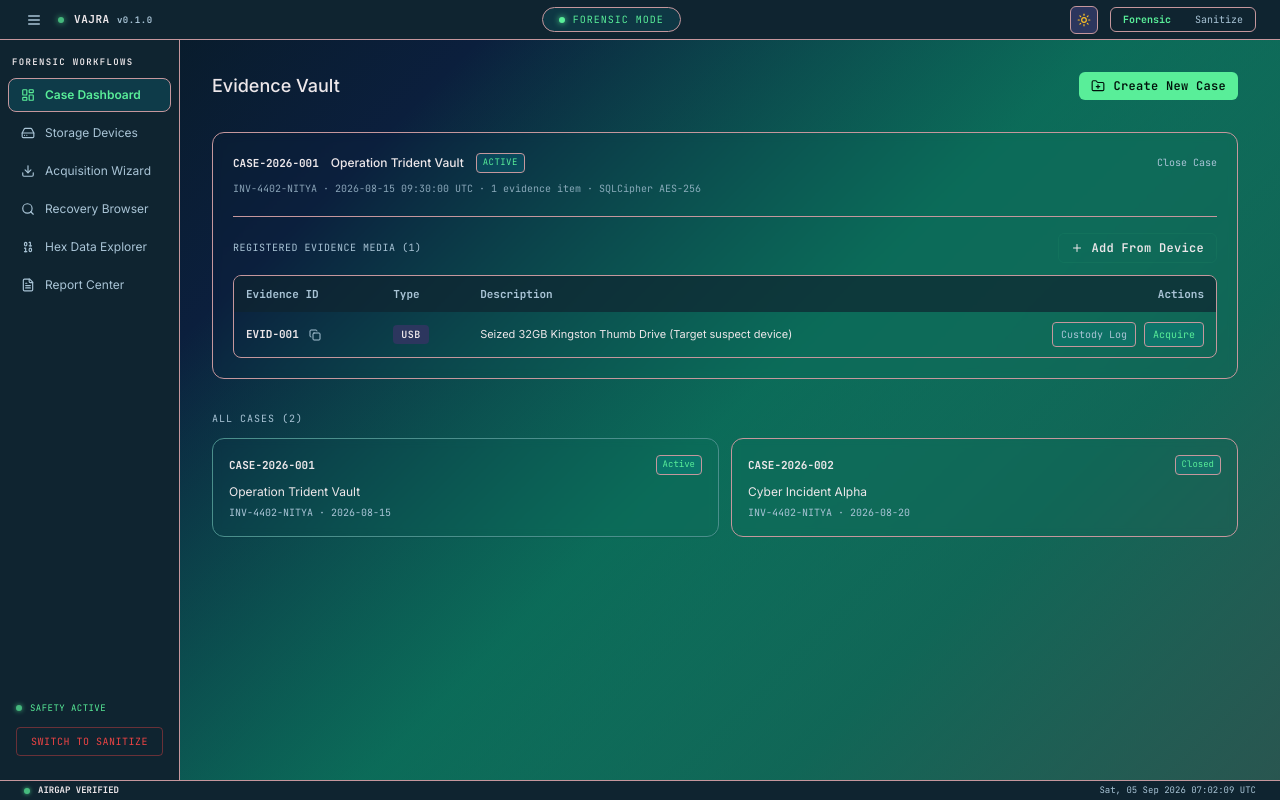
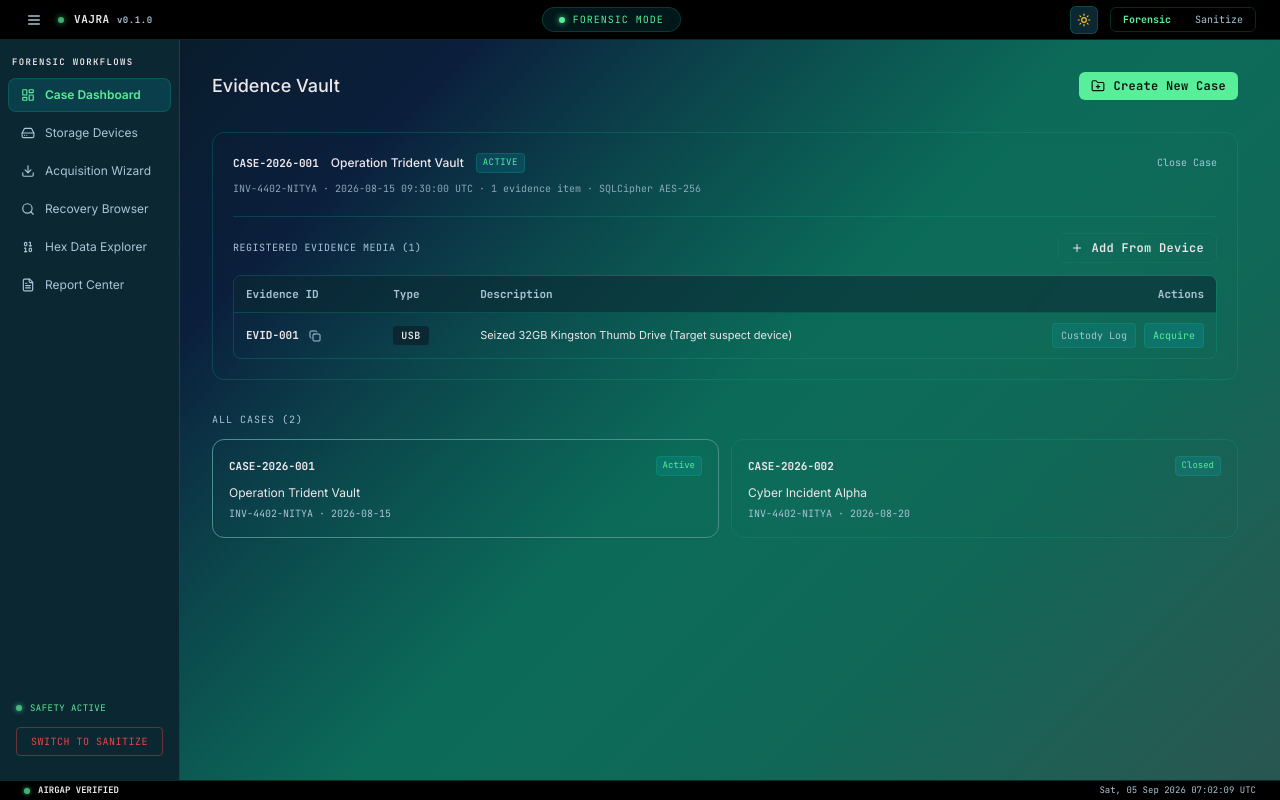
Before and after one commit to syedzahidsaleem/vajra-forensics-platform, a React (Vite) app in the folder ui/: page / in a window 1280 px wide. Built offline with nearby package versions, Linux system fonts and the light colour scheme.

Commit message:
feat(theme): darken sanitize ombre gradient, eliminate navy info boxes across screens, set dark navbars to black

```diff
--- a/ui/src/components/layout/Sidebar.tsx
+++ b/ui/src/components/layout/Sidebar.tsx
@@ -46,8 +46,8 @@ export const Sidebar: React.FC = () => {
     <aside
       className={`w-[180px] h-full flex flex-col py-4 select-none shrink-0 z-30 ${
         isForensic
-          ? 'bg-[var(--forensic-navbar-bg)] border-r border-[var(--forensic-border)]'
-          : 'bg-[var(--sanitize-navbar-bg)] border-r border-[var(--sanitize-border)]'
+          ? 'bg-[var(--surface)] border-r border-[var(--forensic-border)]'
+          : 'bg-[var(--surface)] border-r border-[var(--sanitize-border)]'
       }`}
     >
       {/* Section label — Static Text Label */}
@@ -59,8 +59,8 @@ export const Sidebar: React.FC = () => {
         {isForensic ? 'Forensic Workflows' : 'Destructive Workflows'}
       </div>
 
-      {/* Nav links — Flat Button Style */}
-      <nav className="space-y-1 px-2">
+      {/* Navigation items */}
+      <nav className="flex-1 space-y-1 px-2">
         {currentNav.map((item) => {
           const isActive = activeScreen === item.id;
           return (
@@ -75,8 +75,8 @@ export const Sidebar: React.FC = () => {
                       ? 'bg-[rgba(13,184,211,0.15)] text-[var(--forensic-accent)] font-semibold border border-[var(--forensic-border)]'
                       : 'bg-[rgba(255,59,59,0.15)] text-[var(--sanitize-accent)] font-semibold border border-[var(--sanitize-border)]'
                     : isForensic
-                    ? 'text-[var(--forensic-text-secondary)] hover:bg-[rgba(15,36,48,0.5)] hover:text-[var(--forensic-text-primary)] border border-transparent'
-                    : 'text-[var(--sanitize-text-secondary)] hover:bg-[rgba(60,6,8,0.4)] hover:text-[var(--sanitize-text-primary)] border border-transparent'
+                    ? 'text-[var(--forensic-text-secondary)] hover:bg-[var(--border)]/20 hover:text-[var(--forensic-text-primary)] border border-transparent'
+                    : 'text-[var(--sanitize-text-secondary)] hover:bg-[var(--border)]/20 hover:text-[var(--sanitize-text-primary)] border border-transparent'
                 }
               `}
             >
--- a/ui/src/components/storage-map/StorageMap.tsx
+++ b/ui/src/components/storage-map/StorageMap.tsx
@@ -98,7 +98,7 @@ export const StorageMap: React.FC<StorageMapProps> = ({
         let status = isAllocated ? 'allocated' : 'unallocated';
         let colorClass = isAllocated
           ? 'bg-[rgba(13,184,211,0.35)] border-[rgba(13,184,211,0.5)] hover:border-[#0DB8D3]'
-          : 'bg-[rgba(15,36,48,0.7)] border-[rgba(13,184,211,0.15)] hover:border-[rgba(13,184,211,0.4)]';
+          : 'bg-[var(--surface)]/50 border-[var(--border)]/30 hover:border-[var(--primary)]/50';
 
         if (isBadSector) {
           status = 'bad_sector';
@@ -178,7 +178,7 @@ export const StorageMap: React.FC<StorageMapProps> = ({
                 <span>Allocated</span>
               </div>
               <div className="flex items-center gap-1 text-[var(--forensic-text-secondary)]">
-                <span className="w-2.5 h-2.5 rounded-sm bg-[rgba(15,36,48,0.7)] border border-[rgba(13,184,211,0.2)] inline-block" />
+                <span className="w-2.5 h-2.5 rounded-sm bg-[var(--surface)]/50 border border-[var(--border)]/30 inline-block" />
                 <span>Unallocated Slack</span>
               </div>
               <div className="flex items-center gap-1 text-[var(--forensic-text-secondary)]">
@@ -214,7 +214,10 @@ export const StorageMap: React.FC<StorageMapProps> = ({
       {isExpanded && (
         <>
           {/* Grid Canvas */}
-          <div className="grid grid-cols-16 sm:grid-cols-32 gap-1 p-2 rounded-lg bg-[var(--bg)]/40 border border-[var(--border)]/20 mb-2">
+          <div
+            style={{ background: 'color-mix(in srgb, var(--surface) 40%, transparent)' }}
+            className="grid grid-cols-16 sm:grid-cols-32 gap-1 p-2 rounded-lg border border-[var(--border)]/20 mb-2"
+          >
             {segments.map((seg) => (
               <button
                 key={seg.index}
--- a/ui/src/globals.css
+++ b/ui/src/globals.css
@@ -1,11 +1,11 @@
 :root {
   /* Sanitize mode — dark theme (muted deep maroon palette) */
-  --sanitize-bg-dark: #2A0D12;
-  --sanitize-surface-dark: #3D171E;
+  --sanitize-bg-dark: #0D0304;
+  --sanitize-surface-dark: #1E070B;
   --sanitize-text-dark: #F5E9E2;
-  --sanitize-primary-dark: #A83B45;
+  --sanitize-primary-dark: #A8283A;
   --sanitize-primary-hover-dark: #8F2E38;
-  --sanitize-border-dark: #E3B5A4;
+  --sanitize-border-dark: rgba(239, 68, 68, 0.25);
   --sanitize-primary-text-dark: #FF6B7A;
 
   /* Sanitize mode — light theme (muted maroon family) */
@@ -17,13 +17,13 @@
   --sanitize-border-light: #E3B5A4;
   --sanitize-primary-text-light: #80222B;  /* darker maroon, readable on light bg */
 
-  /* Forensic mode — dark theme (from provided palette) */
-  --forensic-bg-dark: #2B193D;
-  --forensic-surface-dark: #2C365E;
+  /* Forensic mode — dark theme (teal-tinted palette matching ombre gradient) */
+  --forensic-bg-dark: #071a20;
+  --forensic-surface-dark: #0b2832;
   --forensic-text-dark: #EDE7EA;
   --forensic-primary-dark: #4B8F8C;
   --forensic-primary-hover-dark: #5FA8A4;
-  --forensic-border-dark: #C5979D;
+  --forensic-border-dark: rgba(15, 174, 135, 0.25);
   --forensic-primary-text-dark: #59EE99;   /* bright teal/green on dark bg */
 
   /* Forensic mode — light theme (derived tint, same hue family) */
@@ -53,28 +53,31 @@
   --sanitize-text-mono: var(--sanitize-text-dark);
   --sanitize-accent: var(--sanitize-primary-text-dark);
   --sanitize-border: var(--sanitize-border-dark);
-  --sanitize-navbar-bg: #120202;
+  --sanitize-navbar-bg: #000000;
   --sanitize-bg-gradient: linear-gradient(
     135deg,
-    #150609 0%,
-    #2A0D12 25%,
-    #5A1E28 55%,
-    #8F2E38 75%,
+    #0D0304 0%,
+    #1F070B 20%,
+    #4A0F16 45%,
+    #7A1620 65%,
+    #A8283A 85%,
     #C4707A 100%
   );
   --sanitize-page-bg: linear-gradient(
     135deg,
-    rgba(21, 6, 9, 0.25) 0%,
-    rgba(42, 13, 18, 0.3) 25%,
-    rgba(21, 6, 9, 0.45) 55%,
-    rgba(21, 6, 9, 0.6) 75%,
-    rgba(21, 6, 9, 0.7) 100%
+    rgba(13, 3, 4, 0.2) 0%,
+    rgba(31, 7, 11, 0.25) 20%,
+    rgba(13, 3, 4, 0.4) 45%,
+    rgba(13, 3, 4, 0.55) 65%,
+    rgba(13, 3, 4, 0.65) 85%,
+    rgba(13, 3, 4, 0.72) 100%
   ), linear-gradient(
     135deg,
-    #150609 0%,
-    #2A0D12 25%,
-    #5A1E28 55%,
-    #8F2E38 75%,
+    #0D0304 0%,
+    #1F070B 20%,
+    #4A0F16 45%,
+    #7A1620 65%,
+    #A8283A 85%,
     #C4707A 100%
   );
 }
@@ -115,7 +118,7 @@
   --forensic-text-mono: var(--forensic-text-dark);
   --forensic-accent: var(--forensic-primary-text-dark);
   --forensic-border: var(--forensic-border-dark);
-  --forensic-navbar-bg: #0F2430;
+  --forensic-navbar-bg: #000000;
   --forensic-bg-gradient: linear-gradient(
     135deg,
     #071a20 0%,
@@ -170,7 +173,7 @@
   --primary-hover: var(--forensic-primary-hover-dark);
   --border: var(--forensic-border-dark);
   --primary-text: var(--forensic-primary-text-dark);
-  --forensic-navbar-bg: #0F2430;
+  --forensic-navbar-bg: #000000;
   --forensic-bg-gradient: linear-gradient(
     135deg,
     #071a20 0%,
--- a/ui/src/screens/CaseDashboard.tsx
+++ b/ui/src/screens/CaseDashboard.tsx
@@ -175,7 +175,10 @@ export const CaseDashboard: React.FC = () => {
           {evidenceList.length > 0 ? (
             <div className="overflow-hidden rounded-lg border border-[var(--forensic-border)]">
               <table className="w-full text-left text-[11px] font-mono">
-                <thead className="bg-[rgba(15,36,48,0.7)] text-[var(--forensic-text-secondary)]">
+                <thead
+                  style={{ background: 'color-mix(in srgb, var(--surface) 60%, transparent)' }}
+                  className="text-[var(--forensic-text-secondary)] border-b border-[var(--forensic-border)]"
+                >
                   <tr>
                     <th className="py-2.5 px-3">Evidence ID</th>
                     <th className="py-2.5 px-3">Type</th>
@@ -389,7 +392,10 @@ export const CaseDashboard: React.FC = () => {
               </button>
             </div>
 
-            <div className="p-3 bg-[var(--bg)]/50 rounded-lg space-y-1 text-[10px] text-[var(--text)]/70">
+            <div
+              style={{ background: 'color-mix(in srgb, var(--surface) 50%, transparent)', border: '1px solid var(--border)' }}
+              className="p-3 rounded-lg space-y-1 text-[10px] text-[var(--text)]/70"
+            >
               <div><span className="text-[var(--text)]/50">Source:</span> {selectedEvidenceForCustody.source_path}</div>
               <div><span className="text-[var(--text)]/50">Custody Holder:</span> <span className="text-[var(--primary-text)] font-semibold">{selectedEvidenceForCustody.custody_holder || 'INV-4402-NITYA'}</span></div>
               <div className="truncate"><span className="text-[var(--text)]/50">SHA-256:</span> {selectedEvidenceForCustody.sha256_hash}</div>
@@ -400,7 +406,11 @@ export const CaseDashboard: React.FC = () => {
             ) : custodyHistory.length > 0 ? (
               <div className="space-y-2 max-h-64 overflow-y-auto pr-1">
                 {custodyHistory.map((ev: CustodyEvent, i: number) => (
-                  <div key={i} className="p-3 bg-[var(--bg)]/40 rounded-lg border border-[var(--border)]/20 space-y-1">
+                  <div
+                    key={i}
+                    style={{ background: 'color-mix(in srgb, var(--surface) 40%, transparent)', border: '1px solid var(--border)' }}
+                    className="p-3 rounded-lg space-y-1"
+                  >
                     <div className="flex items-center justify-between">
                       <span className="px-1.5 py-0.5 rounded bg-[var(--primary-text)]/10 text-[var(--primary-text)] text-[9px] font-bold">
                         {ev.event_type}
--- a/ui/src/screens/HexExplorer.tsx
+++ b/ui/src/screens/HexExplorer.tsx
@@ -259,7 +259,10 @@ export const HexExplorer: React.FC = () => {
         {/* 16-Byte Hex Virtualized Table (Hero Viewport) */}
         <div className="xl:col-span-3 rounded-xl border border-[var(--border)]/30 bg-[var(--surface)] shadow-md overflow-hidden flex flex-col font-mono text-xs">
           {/* Integrated Fragment Provenance Overlay Strip */}
-          <div className="px-4 py-2.5 bg-[var(--bg)]/40 border-b border-[var(--border)]/20 flex flex-wrap items-center justify-between gap-3 text-xs font-mono">
+          <div
+            className="px-4 py-2.5 border-b border-[var(--border)]/20 flex flex-wrap items-center justify-between gap-3 text-xs font-mono"
+            style={{ background: 'color-mix(in srgb, var(--surface) 60%, transparent)' }}
+          >
             <div className="flex items-center gap-2 text-[var(--text)]/80">
               <Layers className="w-3.5 h-3.5 text-cyan-400" />
               <span className="font-semibold text-[11px]">Bifragment Reconstruction Provenance:</span>
@@ -355,7 +358,10 @@ export const HexExplorer: React.FC = () => {
         </div>
 
         {/* Hex Table Status Footer */}
-        <div className="px-4 py-2 bg-[var(--bg)]/40 border-t border-[var(--border)]/20 flex flex-wrap items-center justify-between text-[10px] text-[var(--text)]/50 select-none font-mono">
+        <div
+          className="px-4 py-2 border-t border-[var(--border)]/20 flex flex-wrap items-center justify-between text-[10px] text-[var(--text)]/50 select-none font-mono"
+          style={{ background: 'color-mix(in srgb, var(--surface) 60%, transparent)' }}
+        >
           <span>Sector Size: 512 Bytes · LBA {currentLba.toLocaleString()}</span>
           <span>Range: 0x00000000 — 0x000001FF</span>
           <span className="text-[var(--primary-text)] font-semibold">Forensic Read-Only Invariant</span>
```
Also changed, not shown: ui/src/screens/AcquisitionWizard.tsx (+38 -11 lines), ui/src/screens/DeviceSelection.tsx (+28 -7 lines), ui/src/screens/RecoveryBrowser.tsx (+9 -3 lines), ui/src/screens/ReportCenter.tsx (+22 -6 lines), ui/src/screens/SanitizationConsole.tsx (+15 -6 lines).
